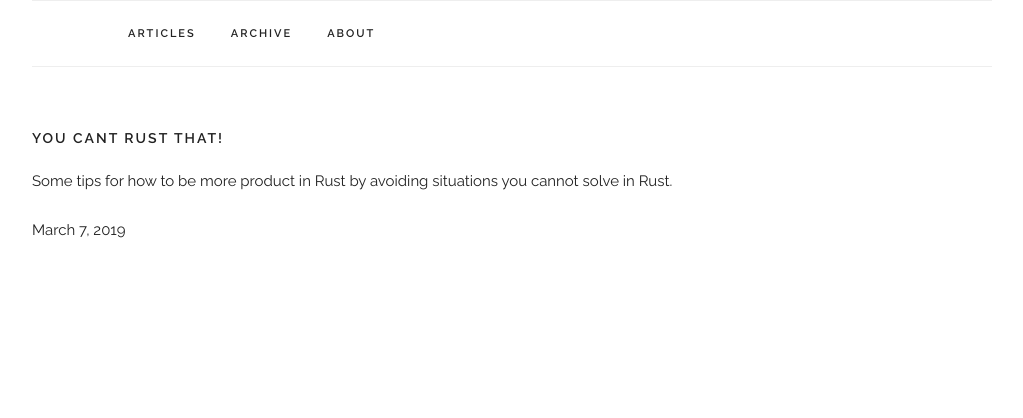
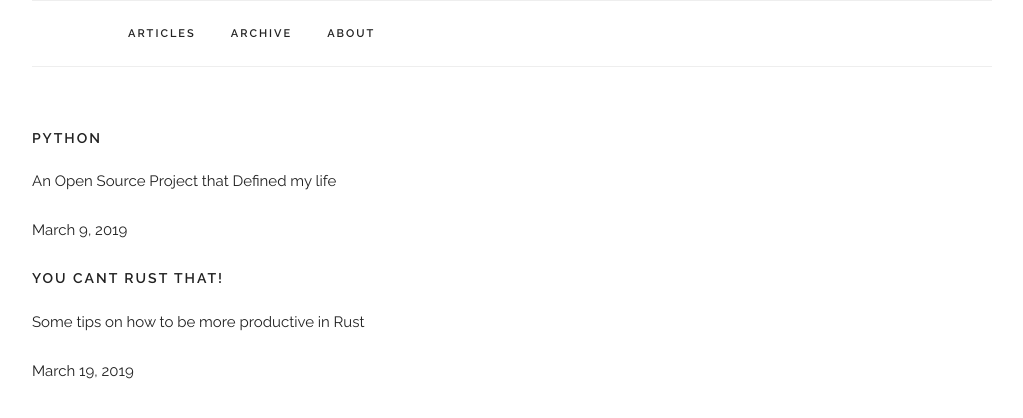
Before and after one commit to Marbocatcat/personal_site, a Flask app: page / in a window 1280 px wide. Shown: the top 418 px of the page, without its empty margins (128-1151 px from the left). Run offline with Flask 2, Linux system fonts and the light colour scheme.

Commit message:
installed SQL_ALCHEMY and added DB User and Post class Model.

```diff
--- a/main.py
+++ b/main.py
@@ -1,14 +1,73 @@
 #!/bin/env python3
 
+from datetime import datetime
 from flask import Flask, render_template, url_for
+from flask_sqlalchemy import SQLAlchemy
 
 app = Flask(__name__)
+
+# Set SQLALCHEMY Instance Location to our site project location.
+app.config['SQLALCHEMY_DATABASE_URI'] = "sqlite:///site.db"
+# Set SQLALCHEMY Instance
+db = SQLAlchemy(app)
+
+# Create SQLAlchemy model/class for both User and the Post.
+
+
+class User(db.Model):
+    # Create db id column and set db as integer, primary_key sets the id as unique for each user.
+    id = db.Column(db.Integer, primary_key=True)
+    # Create db username and set the db as string with max length set to 20 charachters , set the username to unique, and nullable meands it cannot be empty.
+    username = db.Column(db.String(20), unique=True, nullable=False)
+    # Create db for email with same setting as username.
+    email = db.Column(db.String(120), unique=True, nullable=False)
+    # Create db for image file and set default image.
+    image_file = db.Column(db.String(20), nullable=False, default='default.jpg')
+    # Create db for password.
+    password = db.Column(db.String(60), nullable=False)
+    # Reference the author from the post class model.
+    posts = db.relationship('Post', backref='author', lazy=True)
+
+    # Creates a class and returns itself.
+    def __repr__(self):
+        return f"User('{self.username}', '{self.email}', '{self.image_file}')"
+
+
+class Post(db.Model):
+    # Create Unique ID for the post.
+    id = db.Column(db.Integer, primary_key=True)
+    # Create title of the post max of 100.
+    title = db.Column(db.String(100), nullable=False)
+    # Add the date posted to default datetime.
+    date_posted = db.Column(db.DateTime, nullable=False, default=datetime.utcnow)
+    # Add the content.
+    content = db.Column(db.Text, nullable=False)
+    # Id of the user that authored the post.
+    user_id = db.Column(db.Integer, db.ForeignKey('user.id'), nullable=False)
+
+    def __repr__(self):
+        return f"Post('{self.title}', '{self.date_posted}')"
+
+
+posts = [
+        {
+
+            "title": "Python",
+            "content": "An Open Source Project that Defined my life",
+            "date_posted": "March 9, 2019",
+            },
+        {
+            "title": "You cant Rust that!",
+            "content": "Some tips on how to be more productive in Rust",
+            "date_posted": "March 19, 2019",
+            }
+        ]
 
 
 @app.route("/")
 @app.route("/home")
 def main():
-    return render_template('landing.html', title="Blog | Mar Bocatcat")
+    return render_template('landing.html', title="Blog | Mar Bocatcat", posts=posts)
 
 
 if __name__ == "__main__":
--- a/static/custom.css
+++ b/static/custom.css
@@ -1,3 +1,7 @@
+
+/* Navbar Section
+-----------------------------------------------------*/
+
 
 .navbar {
     display: block;
@@ -31,6 +35,10 @@
     color: #222;
 }
 
+/* Blog Section
+-----------------------------------------------------*/
+
+
 .blog-section {
     padding: 6rem 0;
     border-top: 1px solid #eee;
@@ -44,3 +52,7 @@
     letter-spacing: .2rem;
     font-weight: 600;
 }
+.blog-header a {
+    text-decoration: none;
+    color: #222;
+}
--- a/templates/landing.html
+++ b/templates/landing.html
@@ -1,10 +1,12 @@
 {% extends "base.html" %}
 {% block content %}
 
-<div id="grid" class="blog-section">
-    <h6 class="blog-header">You cant rust that! </h6>
-    <p>Some tips for how to be more product in Rust by avoiding situations you cannot solve in Rust.</p>
-    <p>March 7, 2019</p>
-</div>
+    <div id="grid" class="blog-section">
+         {% for post in posts %}
+         <h6 class="blog-header"><a href="/">{{ post.title }}</a></h6>
+            <p>{{ post.content }}</p>
+            <p>{{ post.date_posted }}</p>
+         {% endfor %}
+    </div>
 
 {% endblock content %}
```
Also changed, not shown: 1 other file.
